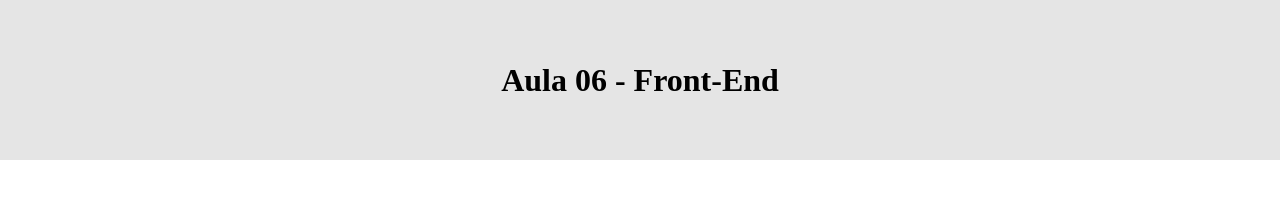
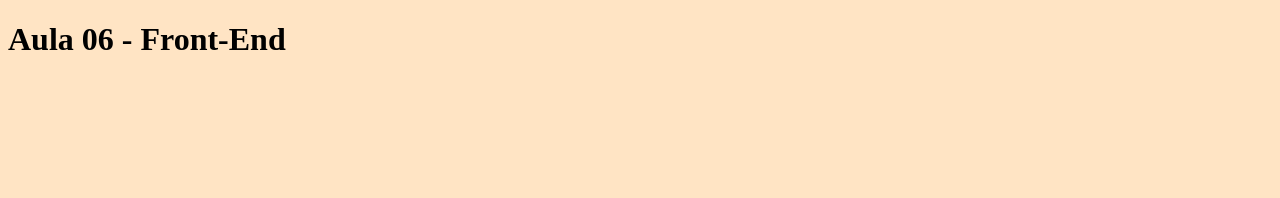
Before and after one commit to ana32323/front03, a plain HTML site: page index.html in a window 1280 px wide. Drawn offline with Linux system fonts and the light colour scheme.

Commit message:
Revert "Criação do topo do site"
This reverts commit 1c3644eb4d978dd350e1f84430c57c00373a820e.

```diff
--- a/css/style.css
+++ b/css/style.css
@@ -1,18 +1,3 @@
- *{
-  margin : 0;
-  padding: 0;
+body{
+    background-color: bisque;
 }
-
-#topo-site {
-    height: 20vh;
-
-    background-color: #e5e5e5;
-    position: relative;
-}
-
-.titulo-site{
-    position: absolute;
-    top: 50%;
-    left: 50%;
-    transform: translate(-50%, -50%);
-}
--- a/index.html
+++ b/index.html
@@ -7,9 +7,12 @@
     <link rel="stylesheet" href="css/style.css">
 </head>
 <body>
-<header id="topo-site">
-    <h1 class="titulo-site">Aula 06 - Front-End</h1>
+<header>
+    <div>
+        <h1>Aula 06 - Front-End</h1>
+    </div>
 </header>
+
 
 </body>
 </html>
```
